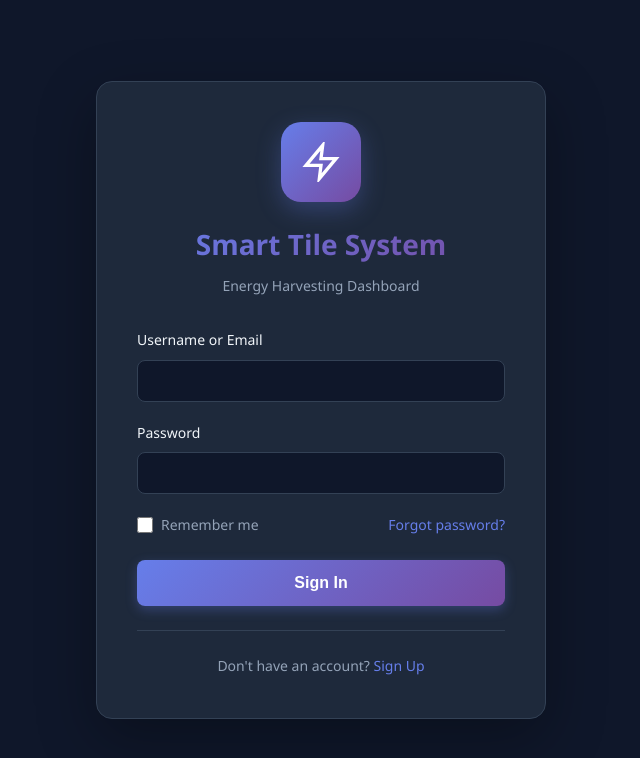
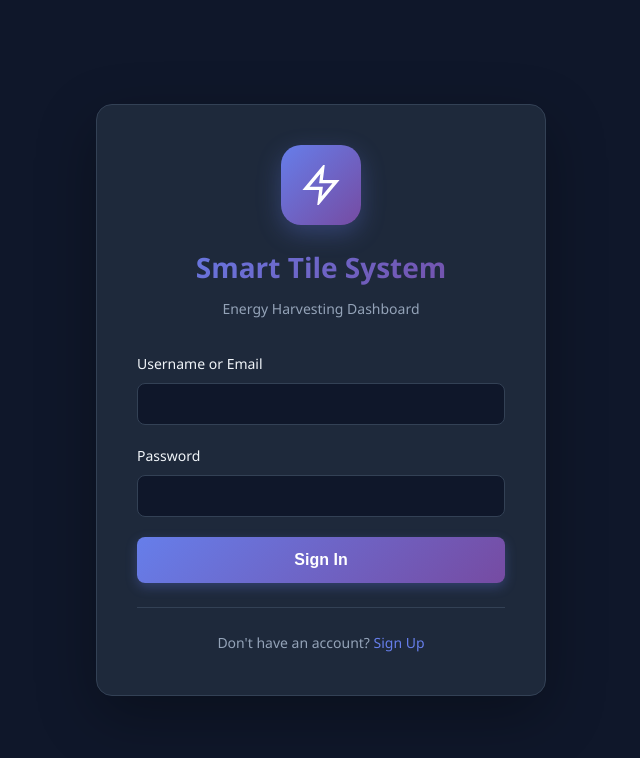
Before and after one commit to mimanshugahlaut/smart-tiles-webapp, a Flask app: page /login in a window 1280 px wide. Shown: the top 758 px of the page, without its empty margins (319-959 px from the left). Run offline with Flask 3, Linux system fonts and the light colour scheme.

Commit message:
Fix login.html invalid forgot_password route

```diff
--- a/templates/login.html
+++ b/templates/login.html
@@ -7,8 +7,10 @@
     <link rel="stylesheet" href="{{ url_for('static', filename='css/style.css') }}">
 </head>
 <body>
+
     <div class="auth-container">
         <div class="auth-card">
+
             <div class="auth-header">
                 <div class="logo-container">
                     <svg class="logo-icon" viewBox="0 0 24 24" fill="none" stroke="currentColor" stroke-width="2">
@@ -40,28 +42,20 @@
                     <input type="password" id="password" name="password" required autocomplete="current-password">
                 </div>
 
-                <div class="form-options">
-                    <label class="checkbox-label">
-                        <input type="checkbox" id="remember">
-                        <span>Remember me</span>
-                    </label>
-                    <a href="{{ url_for('forgot_password') }}" class="link">Forgot password?</a>
-                </div>
-
                 <button type="submit" class="btn btn-primary">
                     <span class="btn-text">Sign In</span>
-                    <span class="btn-loader" style="display: none;">
-                        <span class="spinner"></span>
-                    </span>
                 </button>
             </form>
 
             <div class="auth-footer">
-                <p>Don't have an account? <a href="{{ url_for('register') }}" class="link">Sign Up</a></p>
+                <p>
+                    Don't have an account?
+                    <a href="{{ url_for('register') }}" class="link">Sign Up</a>
+                </p>
             </div>
+
         </div>
     </div>
 
-    <script src="{{ url_for('static', filename='js/auth.js') }}"></script>
 </body>
 </html>
```
